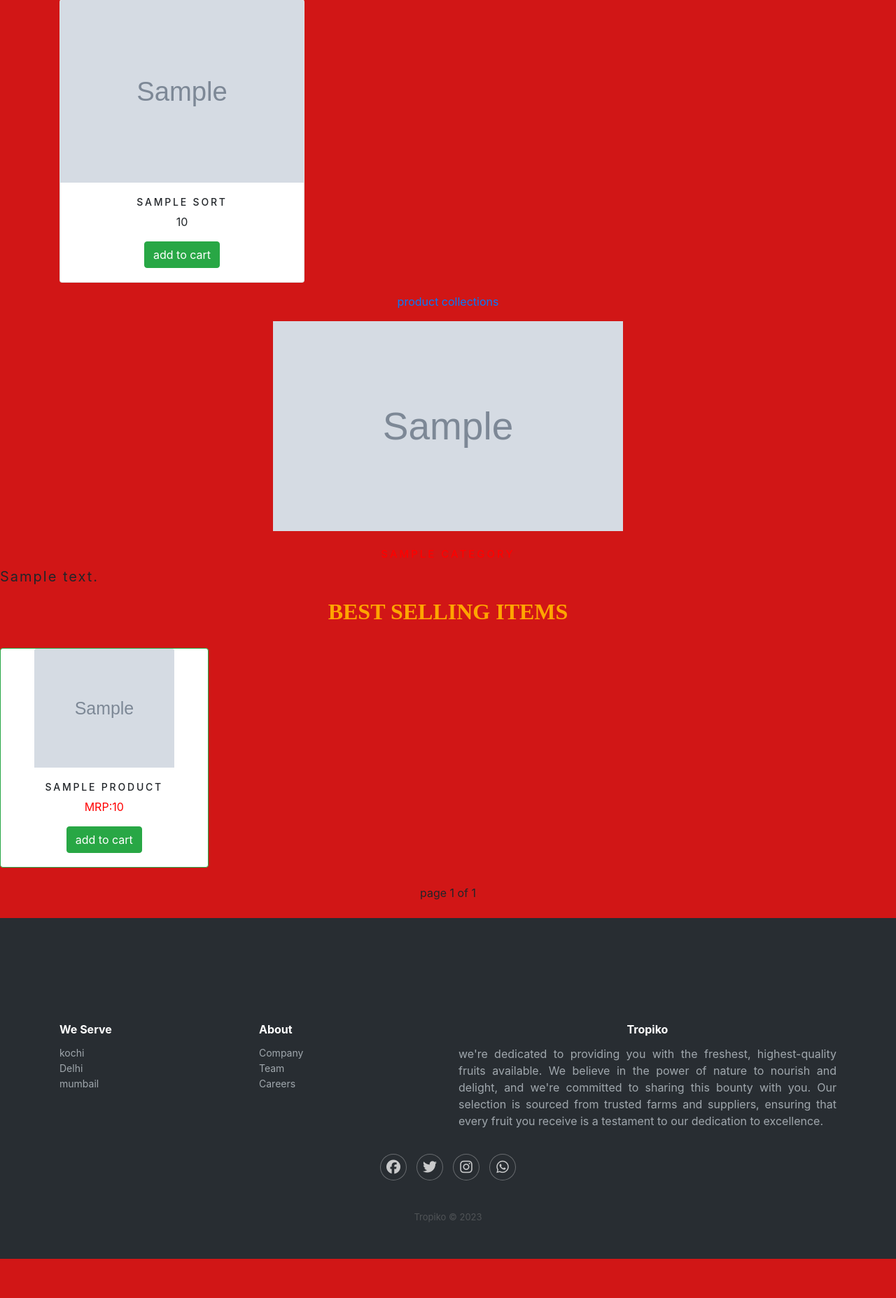
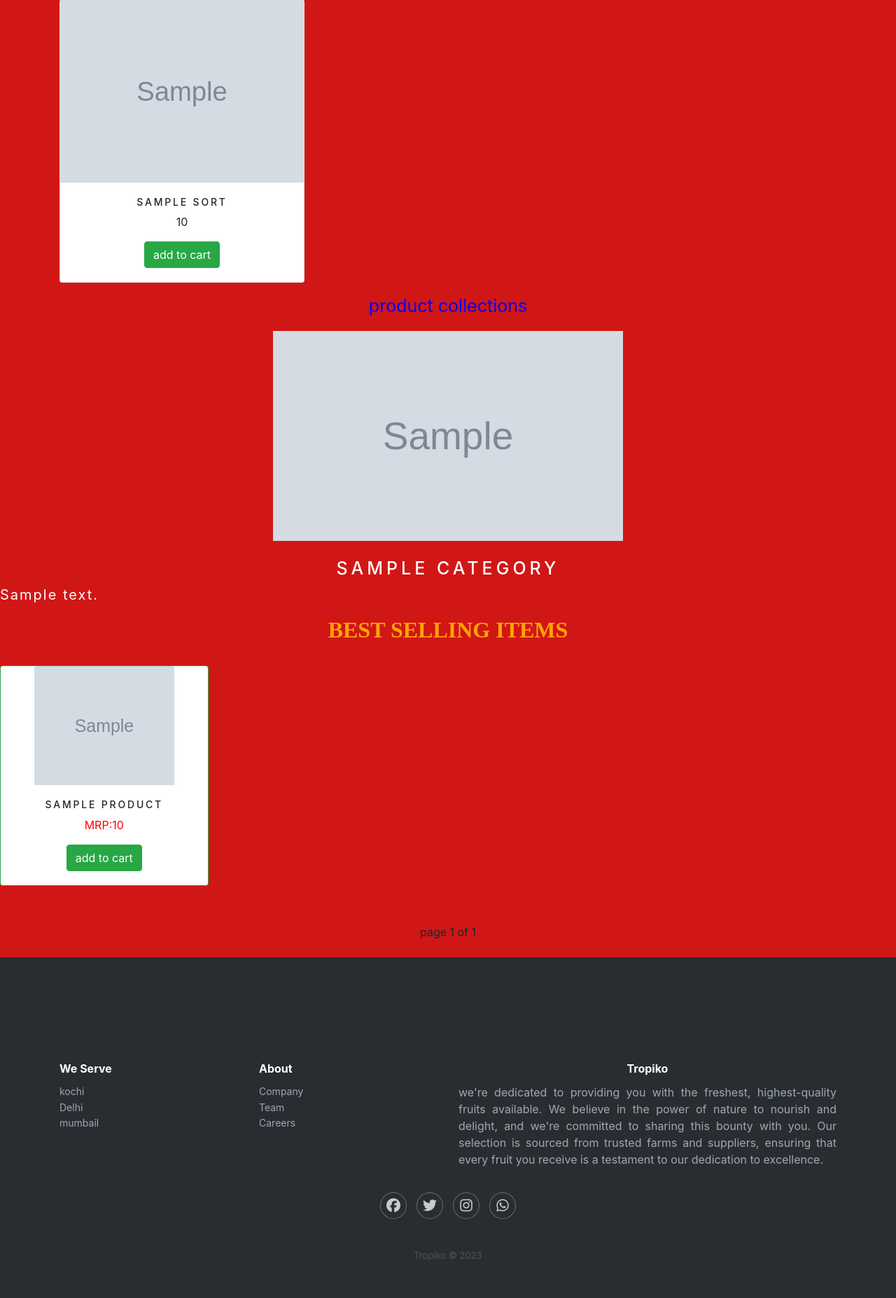
Before and after one commit to shanu-shahbin/FRUITS_ECOMMERCE, a Django app: template Fruit_project/templates/category.html in a window 1280 px wide. Shown: the part 879-2734 px from the top of the page at 70% size. Before the commit the page ends 2678 px from the top, so only its background shows below. Run offline with Django 4.2, Linux system fonts and the light colour scheme; the template is opened without the code that fills it: most values are stand-ins (such as "Sample title", 1, 10 or a date in 2020); grey boxes marked "Sample" are stand-in pictures; some libraries are stand-ins or nearby versions.

Commit message:
templates

```diff
--- a/Fruit_project/templates/category.html
+++ b/Fruit_project/templates/category.html
@@ -46,7 +46,7 @@
             <div class="mx-auto">
 
 
-            <p><a href="{% url 'shop:allprodCat' %}">product collections</a></p>
+            <p><a href="{% url 'shop:allprodCat' %}" style="color: blue; font-size:25px">product collections</a></p>
         </div>
         </div>
 </div>
@@ -59,8 +59,8 @@
 </div>
     <br>
 <div>
-        <h1 class="text-center my_title" style="color:red">{{category.name}}</h1>
-        <p class="text-justify" style="font-size:20px;letter-spacing : .1em;">{{category.description}}</p>
+        <h1 class="text-center my_title" style="color: white; font-size:25px">{{category.name}}</h1>
+        <p class="text-justify" style="font-size:20px;letter-spacing : .1em; color: white">{{category.description}}</p>
 </div>
     {% else %}
 
@@ -94,9 +94,9 @@
     {% endif %}
         <div class="text-center" style="color: orange;text-transform:uppercase;font-size:50px;font-family:Oswald;"><b><h2 style="text-decoration-color:green;text-decoration-thickness:1px;"><b>Best selling items</b></h2></b></div><br>
 
-    <div class="row mx_auto">
+    <div class="row mx_auto" >
         {% for product in products %}
-        <div class="my_bottom_margi col-9 col-sm-9 col-md-6  col-lg-3">
+        <div class="my_bottom_margi col-9 col-sm-9 col-md-6  col-lg-3" style="margin-bottom: 30px;">
             <div class="card text-center card border-success" style="min-width:8rem;">
                 <a href="{{product.get_url}}"><img class="card-img-top my_image" src="{{product.image.url}}" style="width:200px;height:170px" alt="{{product.name}}"></a>
             <div class="card-body">
--- a/Fruit_project/templates/product.html
+++ b/Fruit_project/templates/product.html
@@ -30,7 +30,7 @@
 
     <div class="col-12 col-sm-12 col-md-12 col-lg-6" style="background-color: #fff;">
       <div>
-      <h1 class="my_prod_title" style="color:red;"><b>{{product.name}}</b></h1>
+      <h1 class="my_prod_title" style="color: white;"><b>{{product.name}}</b></h1>
       <p>${{product.price}}</p>
       <p class="my_title">product Description</p>
       <p class="text-justify my_prod_text">{{product.description}}</p>
```
